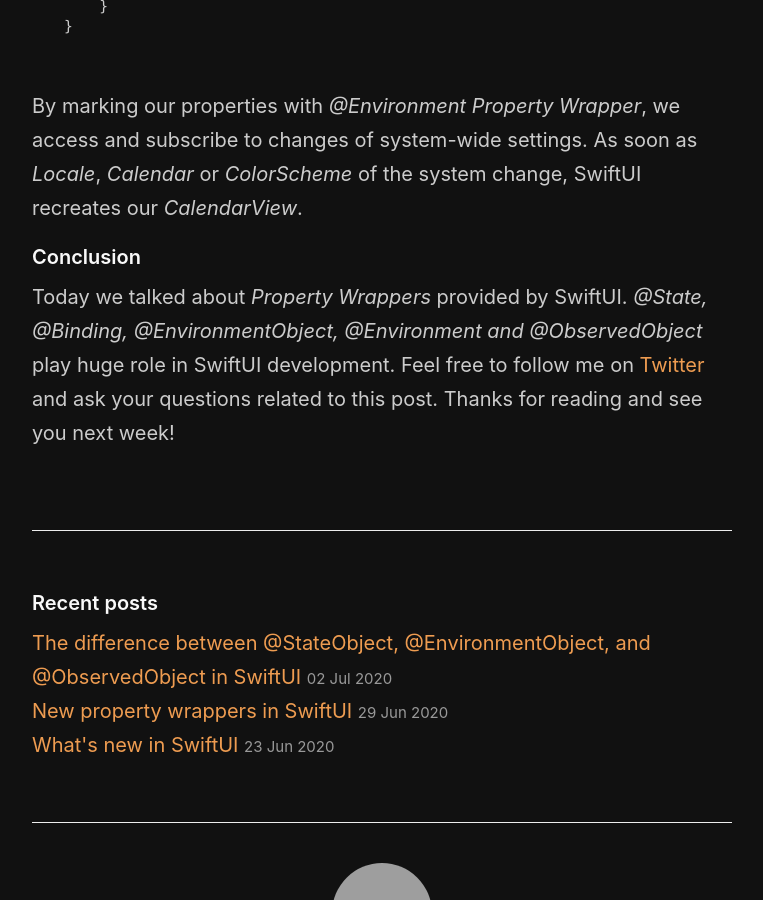
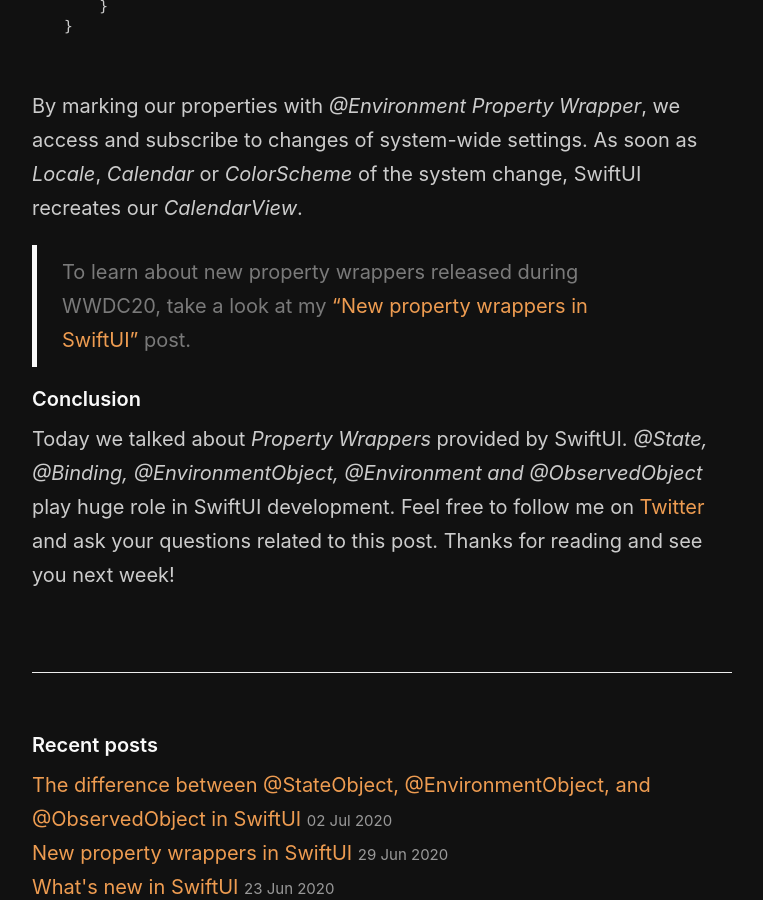
Before and after one commit to mecid/mecid.github.io, a Jekyll site: the page built from _posts/2019-06-12-understanding-property-wrappers-in-swiftui.md, in a window 1280 px wide and 900 px high, scrolled down 6135 px. Shown: the whole window, without its empty margins (258-1021 px from the left). Built offline with Jekyll 4.4.1, drawn with Linux system fonts in a browser that asks for light colours; grey boxes are pictures that could not be loaded.

Commit message:
Update 2019-06-12-understanding-property-wrappers-in-swiftui.md

```diff
--- a/_posts/2019-06-12-understanding-property-wrappers-in-swiftui.md
+++ b/_posts/2019-06-12-understanding-property-wrappers-in-swiftui.md
@@ -191,5 +191,7 @@
 
 By marking our properties with *@Environment Property Wrapper*, we access and subscribe to changes of system-wide settings. As soon as *Locale*, *Calendar* or *ColorScheme* of the system change, SwiftUI recreates our *CalendarView*.
 
+> To learn about new property wrappers released during WWDC20, take a look at my ["New property wrappers in SwiftUI"](https://swiftwithmajid.com/2020/06/29/new-property-wrappers-in-swiftui/) post.
+
 #### Conclusion
 Today we talked about *Property Wrappers* provided by SwiftUI. *@State, @Binding, @EnvironmentObject, @Environment and @ObservedObject* play huge role in SwiftUI development. Feel free to follow me on [Twitter](https://twitter.com/mecid) and ask your questions related to this post. Thanks for reading and see you next week!
```
